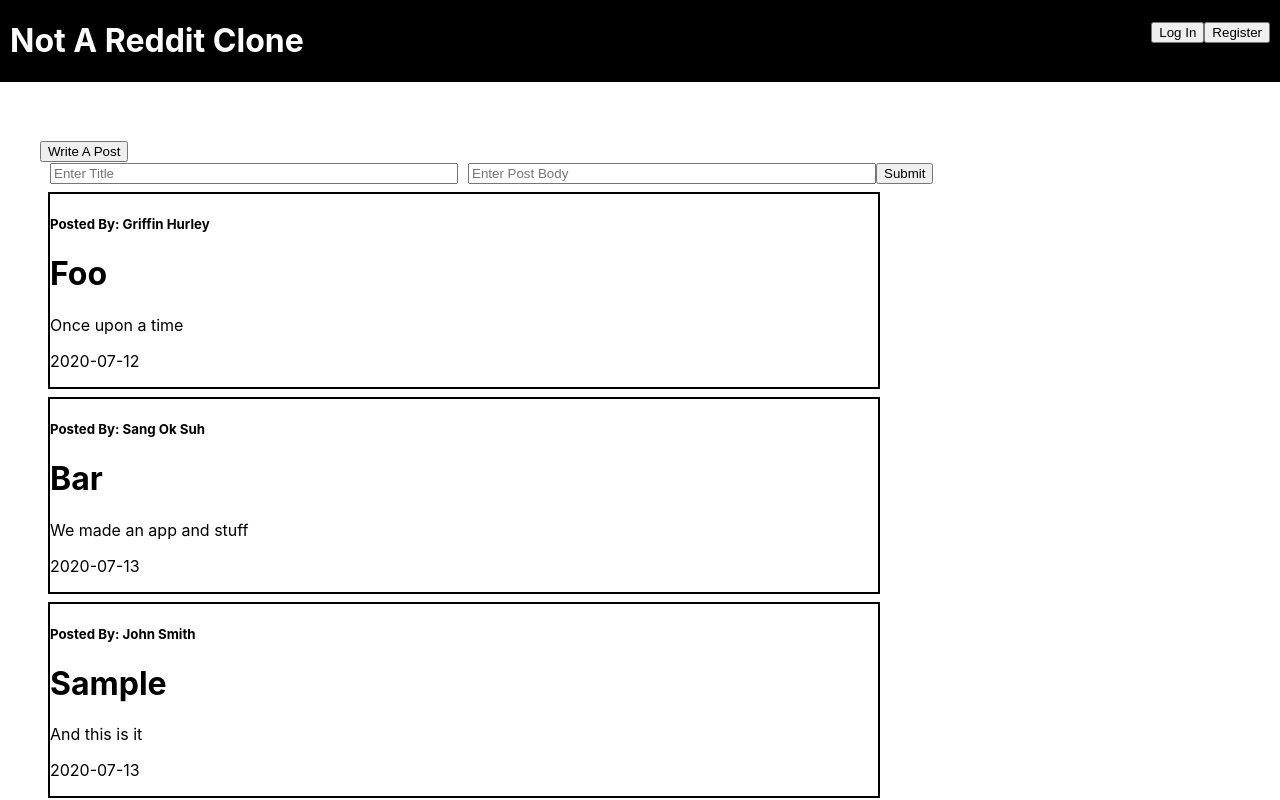
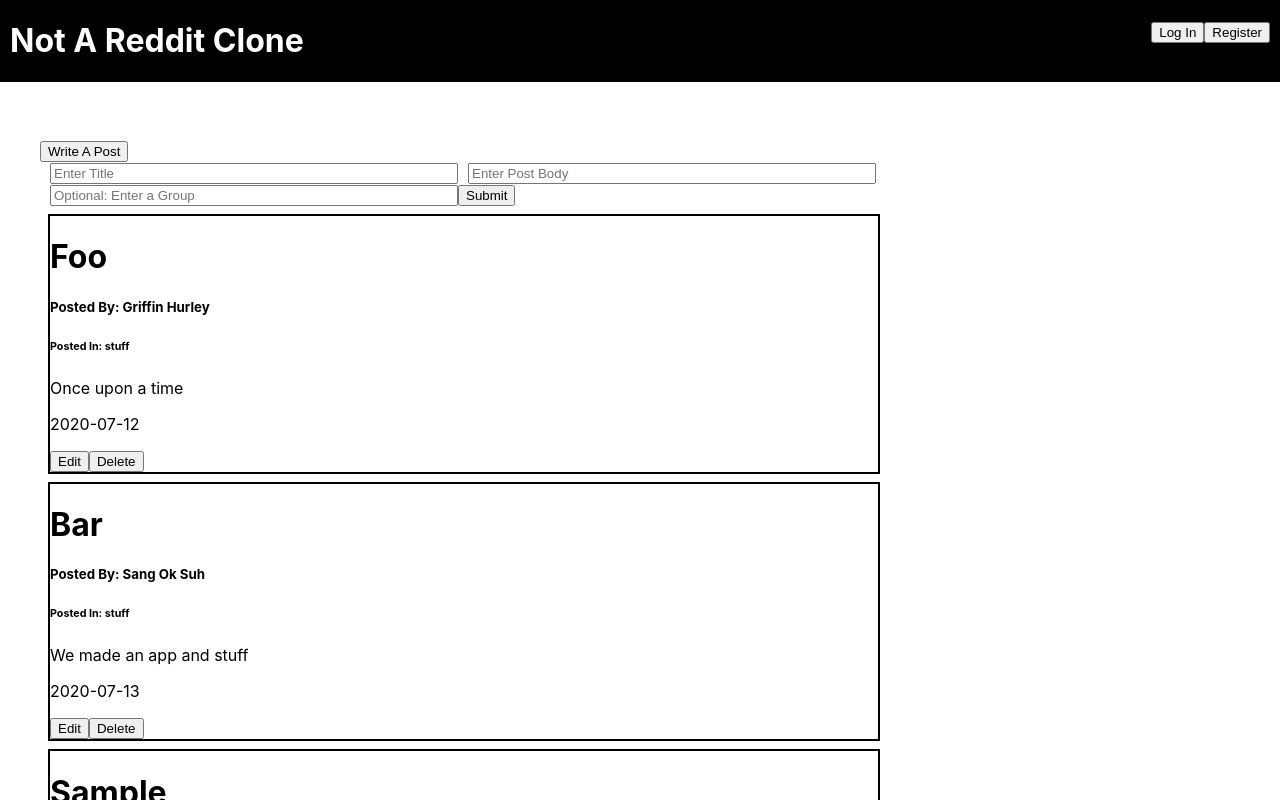
Before and after one commit to sangokey/notaredditclone, a React (Create React App) app: page / in a window 1280 px wide. Both pictures are taken after a click on the button "Write A Post". Shown: the top 800 px of the page. Built offline with nearby package versions, Linux system fonts and the light colour scheme.

Commit message:
Edit and delete

```diff
--- a/src/components/Buttons.js
+++ b/src/components/Buttons.js
@@ -0,0 +1,68 @@
+import React from 'react';
+
+class Buttons extends React.Component {
+    constructor(props) {
+        super(props);
+        this.state = {title: this.props.title, contents: this.props.content, group: this.props.group, showEdit: false}
+        this.update_posts = this.update_posts.bind(this);
+    };
+    show_edit () {
+        this.setState({showEdit : true})
+    };
+
+    hide_edit () {
+        this.setState({showEdit: false})
+    };
+
+    title_change (e) {
+        this.setState({title: e.target.value})
+    };
+
+    content_change (e) {
+        this.setState({contents: e.target.value})
+    };
+
+    group_change (e) {
+        this.setState({group: e.target.value})
+    };
+
+
+    update_posts (e) {
+        e.preventDefault();
+        const arr = [this.state.title, this.state.contents, this.state.group]
+        this.props.editfunc(arr, this.props.id);
+        this.hide_edit();
+    };
+
+    deletePost() {
+        this.props.deletefunc(this.props.id)
+    };
+
+    render() {
+        return (
+            <div>
+                <button onClick={this.show_edit.bind(this)}>
+                Edit
+              </button>
+              <button onClick={this.deletePost.bind(this)}>
+                Delete
+              </button>
+            {this.state.showEdit ?
+            <form onSubmit={this.update_posts}>
+                <label style = {{marginLeft: "10px"}}>
+                    <input type="text" placeholder="Enter Title" defaultValue = {this.props.title} style = {{width: "400px"}} onChange = {this.title_change.bind(this)}/>
+                </label>
+                <label style = {{marginLeft: "10px"}}>
+                    <input type="text" placeholder="Enter Post Body" defaultValue = {this.props.content} style = {{width: "400px"}} onChange ={this.content_change.bind(this)}/>
+                </label>
+                <label style = {{marginLeft: "10px"}}>
+                    <input type="text" placeholder="Optional: Enter a Group" defaultValue={this.props.group} style = {{width: "400px"}} onChange ={this.group_change.bind(this)}/>
+                </label>
+                <input type="submit" value="Submit" />
+            </form>
+            : null }
+            </div>
+        );
+    }};
+
+export default Buttons;
--- a/src/components/Post.js
+++ b/src/components/Post.js
@@ -1,22 +1,26 @@
 import React from 'react';
-//import Buttons from './Buttons';
+import Buttons from './Buttons';
 
 
 class Post extends React.Component {
-    // constructor(props) {
-    //     super(props);
-    // }
+    constructor(props) {
+        super(props);
+        this.state = {id: this.props.id}
+     }
 
 render() {
     return (
         <div style = {{border: '2px solid', margin: '8px', marginRight: '30%'}}>
+            <h1>{this.props.title}</h1>
+
             <h5>{"Posted By: " + this.props.author}</h5>
-
-            <h1>{this.props.title}</h1>
+            {this.props.group ?
+            <h6>{"Posted In: " + this.props.group}</h6>
+            : null}
             <p>{this.props.content}</p>
             <p>{this.props.create_date}</p>
+            <Buttons title={this.props.title} content={this.props.content} group={this.props.group} id={this.props.id} editfunc={this.props.editfunc} deletefunc={this.props.deletefunc}/>
         </div>
-
     );
 } }
 export default Post;
--- a/src/components/Posts.js
+++ b/src/components/Posts.js
@@ -5,20 +5,39 @@
 class Posts extends React.Component {
     constructor(props) {
         super(props);
-        //Select query will populate state
-        this.state = {titles: ["Foo", "Bar", "Sample", "Data"], authors: ["Griffin Hurley", "Sang Ok Suh", "John Smith", "Alexander Hamilton"], contents: ["Once upon a time", 'We made an app and stuff', "And this is it", "So...enjoy"], create_dates: ["2020-07-12", "2020-07-13", "2020-07-13", "2020-07-13"]};
+        //add SELECT
+        this.state = {titles: ["Foo", "Bar", "Sample", "Data"], authors: ["Griffin Hurley", "Sang Ok Suh", "John Smith", "Alexander Hamilton"], contents: ["Once upon a time", 'We made an app and stuff', "And this is it", "So...enjoy"], create_dates: ["2020-07-12", "2020-07-13", "2020-07-13", "2020-07-13"], groups: ["stuff", "stuff", "stuff", "stuff"]};
         this.createPost = this.createPost.bind(this);
+        this.editPost = this.editPost.bind(this);
+        this.deletePost = this.deletePost.bind(this);
     }
 
     createPost(arr) {
+        // add INSERT
         const new_state = this.state;
         new_state.titles.unshift(arr[0])
         new_state.authors.unshift(arr[1])
         new_state.contents.unshift(arr[2])
         new_state.create_dates.unshift(arr[3])
+        new_state.create_dates.unshift(arr[4])
+        this.setState(new_state)
+    };
 
+    editPost(arr, idx) {
+        const new_state = this.state;
+        new_state.titles[idx] = arr[0];
+        new_state.contents[idx] = arr[1];
+        new_state.groups[idx] = arr[2];
         this.setState(new_state)
-    }
+    };
+
+    deletePost(idx) {
+        const new_state = this.state;
+        for (var key in new_state) {
+            new_state[key].splice(idx, 1)
+        };
+        this.setState(new_state)
+    };
 
 render() {
     return (
@@ -30,7 +49,12 @@
                 title = {this.state.titles[authorIndex]}
                 author={authors}
                 content={this.state.contents[authorIndex]}
-                create_date = {this.state.create_dates[authorIndex]} />
+                create_date = {this.state.create_dates[authorIndex]}
+                group = {this.state.groups[authorIndex]}
+                id = {authorIndex}
+                editfunc = {this.editPost}
+                deletefunc = {this.deletePost}
+                />
                 )
             })}
         </div>
--- a/src/components/WritePost.js
+++ b/src/components/WritePost.js
@@ -3,7 +3,7 @@
 class WritePost extends React.Component {
     constructor(props) {
         super(props);
-        this.state = {title: "", contents: "", showPost: false}
+        this.state = {title: "", contents: "", group: "", showPost: false}
         this.update_posts = this.update_posts.bind(this);
     };
     show_post_input () {
@@ -20,6 +20,10 @@
 
     content_change (e) {
         this.setState({contents: e.target.value})
+    };
+
+    group_change (e) {
+        this.setState({group: e.target.value})
     };
 
 
@@ -65,6 +69,9 @@
                 <label style = {{marginLeft: "10px"}}>
                     <input type="text" placeholder="Enter Post Body" style = {{width: "400px"}} onChange ={this.content_change.bind(this)}/>
                 </label>
+                <label style = {{marginLeft: "10px"}}>
+                    <input type="text" placeholder="Optional: Enter a Group" style = {{width: "400px"}} onChange ={this.group_change.bind(this)}/>
+                </label>
                 <input type="submit" value="Submit" />
             </form>
             : null }
```
